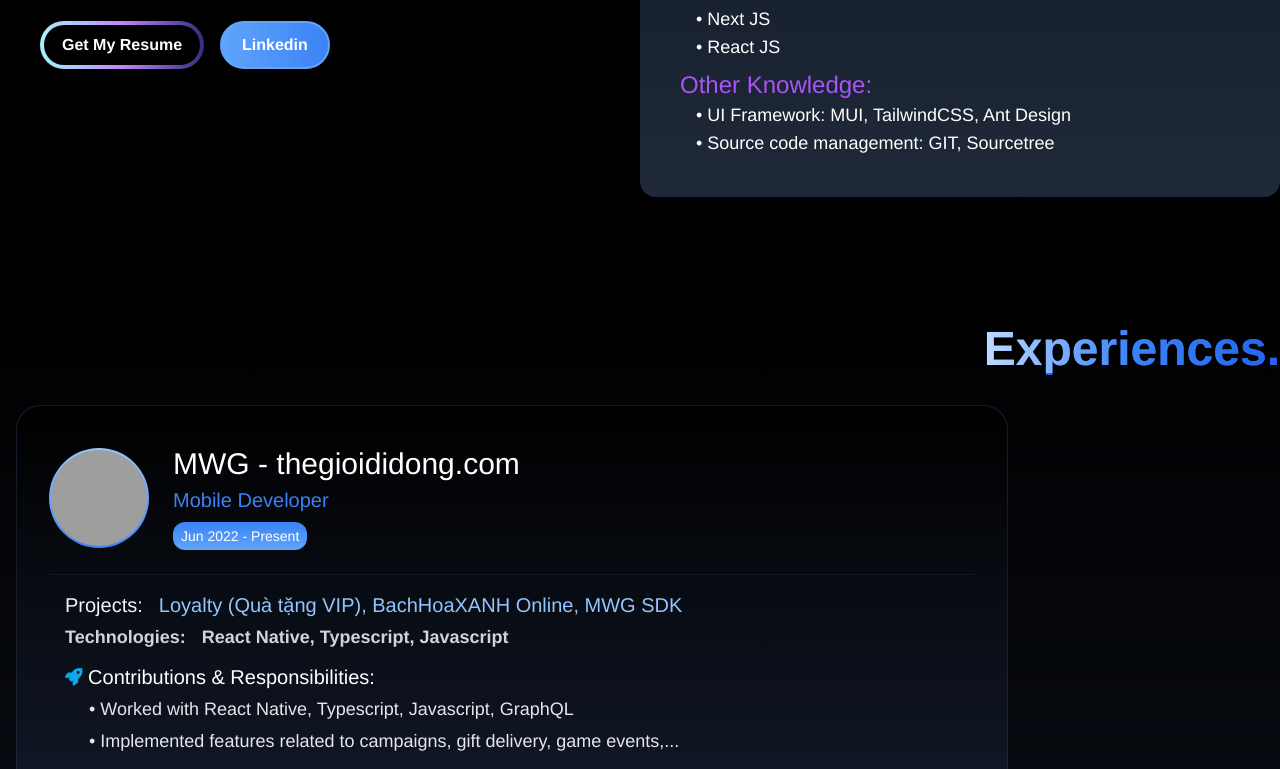
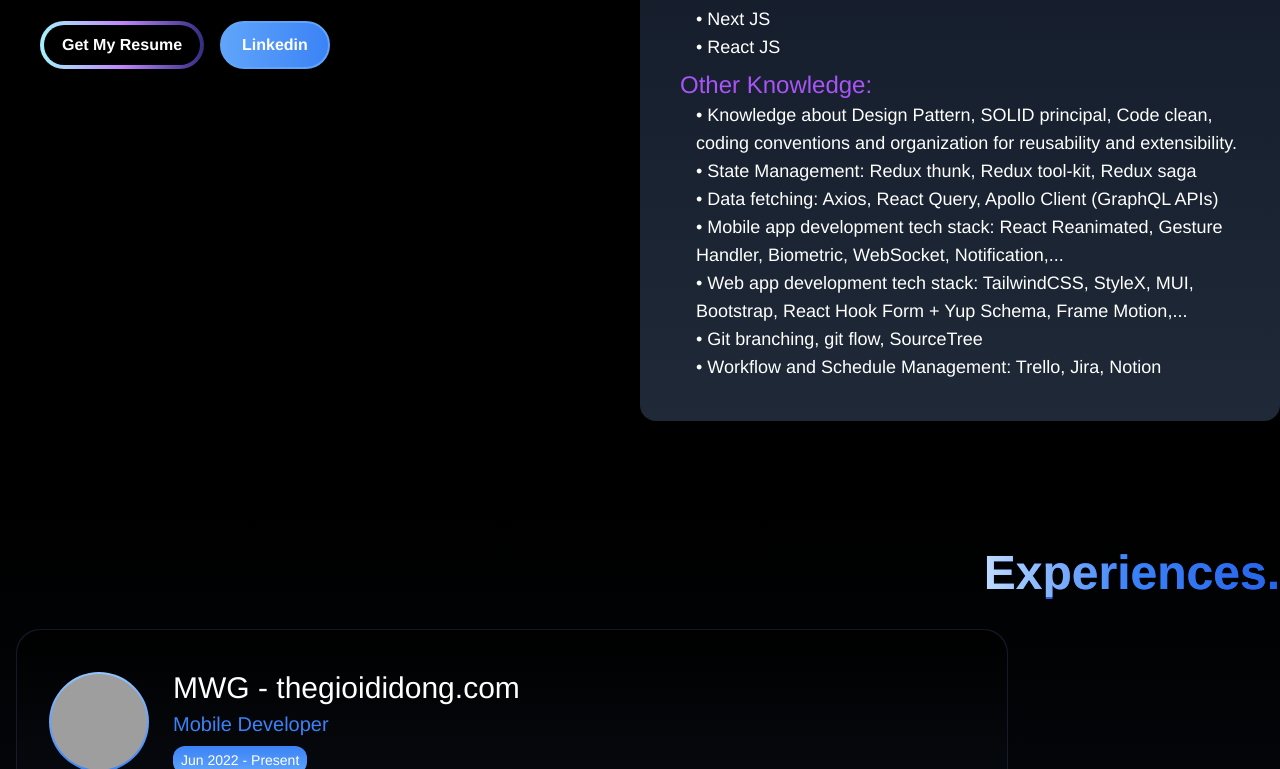
Before and after one commit to duy99uit/portfoliov2, a Next.js app: page / in a window 1280 px wide. Shown: the part 1131-1900 px from the top of the page. Built offline with nearby package versions, Linux system fonts and the light colour scheme; grey boxes are pictures that could not be loaded; a web font is replaced by a local one.

Commit message:
update code

```diff
--- a/src/config/projectData.ts
+++ b/src/config/projectData.ts
@@ -16,7 +16,7 @@
     authorLogo: appConfig.logoTGDD,
     projectName: "Quà tặng VIP",
     projectCategory: "Ecommerce App",
-    time: "Sep - 2022",
+    time: "Sep - Present",
     tagName: "Mobile",
     tagType: "mobile",
     links: {
@@ -27,7 +27,7 @@
     role: "Mobile Developer",
     roleDetail: [
       "Implemented, features create order (clean & care electrical equipment), voucher, cart, send feedback and complain,...",
-      "Used GraphQL to app",
+      "Used GraphQL, Apollo to app",
       "Focused on UX/UI optimization ",
     ],
     teamSize: 6,
--- a/src/container/V2/index.tsx
+++ b/src/container/V2/index.tsx
@@ -103,12 +103,46 @@
                 <ul className="ml-4">
                   <li>
                     <p className="text-lg text-white">
-                      &#x2022; UI Framework: MUI, TailwindCSS, Ant Design
+                      &#x2022; Knowledge about Design Pattern, SOLID principal,
+                      Code clean, coding conventions and organization for
+                      reusability and extensibility.
                     </p>
                   </li>
                   <li>
                     <p className="text-lg text-white">
-                      &#x2022; Source code management: GIT, Sourcetree
+                      &#x2022; State Management: Redux thunk, Redux tool-kit,
+                      Redux saga
+                    </p>
+                  </li>
+                  <li>
+                    <p className="text-lg text-white">
+                      &#x2022; Data fetching: Axios, React Query, Apollo Client
+                      (GraphQL APIs)
+                    </p>
+                  </li>
+                  <li>
+                    <p className="text-lg text-white">
+                      &#x2022; Mobile app development tech stack: React
+                      Reanimated, Gesture Handler, Biometric, WebSocket,
+                      Notification,...
+                    </p>
+                  </li>
+                  <li>
+                    <p className="text-lg text-white">
+                      &#x2022; Web app development tech stack: TailwindCSS,
+                      StyleX, MUI, Bootstrap, React Hook Form + Yup Schema,
+                      Frame Motion,...
+                    </p>
+                  </li>
+                  <li>
+                    <p className="text-lg text-white">
+                      &#x2022; Git branching, git flow, SourceTree
+                    </p>
+                  </li>
+                  <li>
+                    <p className="text-lg text-white">
+                      &#x2022; Workflow and Schedule Management: Trello, Jira,
+                      Notion
                     </p>
                   </li>
                 </ul>
--- a/src/container/common/IPhone.tsx
+++ b/src/container/common/IPhone.tsx
@@ -29,7 +29,7 @@
           <div className="h-24 p-2 flex justify-end flex-col">
             <div className="flex flex-row justify-start items-center">
               <span className="py-1 px-2 bg-green-400 mb-1 rounded-2xl text-sm text-gray-50">
-                2 years exp
+                2.5 years exp
               </span>
             </div>
 
```
